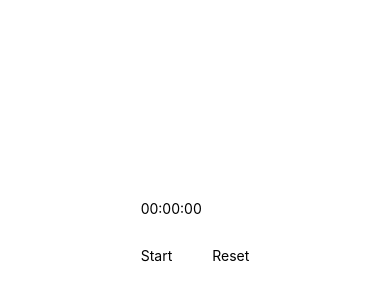
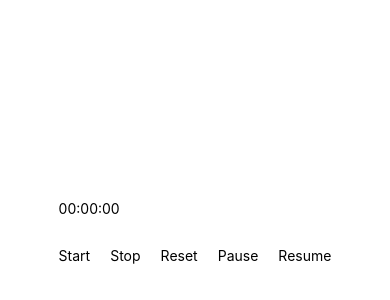
Before and after one commit to Shopify/eng-intern-assessment-react-native, a React Native app: screen / in a window 390 px wide. Shown: the part 190-490 px from the top of the page. Built offline with nearby package versions, Linux system fonts and the light colour scheme.

Commit message:
Added more buttons

```diff
--- a/src/StopWatch.tsx
+++ b/src/StopWatch.tsx
@@ -1,5 +1,7 @@
 import { useEffect, useRef, useState } from 'react';
 import { Pressable, Text, View } from 'react-native';
+
+type Status = 'initial' | 'started' | 'paused' | 'stopped' | 'reset'
 
 export default function StopWatch() {
 
@@ -7,15 +9,14 @@ export default function StopWatch() {
   const startTime = useRef<number>(0); // to keep track of the start time
 
   const [elapsedPausedTime, setElapsedPausedTime] = useState<number>(0); // to keep track of the elapsed time while stopped
-  const [isCounting, setIsCounting] = useState<boolean>(false)
   const [displayTime, setDisplayTime] = useState("00:00:00")
+  const [status, setStatus] = useState<Status>('initial')
 
   const startInterval = () => {
     startTime.current = new Date().getTime() - elapsedPausedTime;
 
     function updateStopwatch() {
       setDisplayTime(getDisplayTime())
-      !isCounting && setIsCounting(true);
     }
     stopwatchInterval.current = setInterval(updateStopwatch, 1000);
   }
@@ -42,41 +43,53 @@ export default function StopWatch() {
   }
 
 
+  const isNotCounting = () => {
+    return status === 'stopped' || status === 'reset' || status === 'initial'
+  }
+
   const start = () => {
     startInterval()
+    setStatus('started');
     console.log('Started')
   }
   const stop = () => {
     clearInterval(stopwatchInterval.current)
+    setElapsedPausedTime(0)
+    setStatus('stopped')
+    console.log('Stopped')
+  }
+  const pause = () => {
+    clearInterval(stopwatchInterval.current)
     setElapsedPausedTime(new Date().getTime() - startTime.current)
-    setIsCounting(false)
-    console.log('Stopped')
+    setStatus('paused')
+    console.log('Paused')
   }
   const reset = () => {
     clearInterval(stopwatchInterval.current)
     setElapsedPausedTime(0)
-    setIsCounting(false)
     setDisplayTime("00:00:00")
+    setStatus('reset')
     console.log('Reset')
-  }
-
-  const startOrStop = () => {
-    if (isCounting) {
-      stop()
-    } else {
-      start()
-    }
   }
 
   return (
     <View>
-      <Text>{displayTime}</Text>
-      <View style={{ justifyContent: 'space-between', alignItems: 'center', flexDirection: 'row', columnGap: 40, marginTop: 30 }}>
-        <Pressable onPress={startOrStop}>
-          <Text>{!isCounting ? 'Start' : 'Stop'}</Text>
+      <Text>{status != 'stopped' && displayTime}</Text>
+      <View style={{ justifyContent: 'space-between', alignItems: 'center', flexDirection: 'row', columnGap: 20, marginTop: 30 }}>
+        <Pressable onPress={start}>
+          <Text>Start</Text>
+        </Pressable>
+        <Pressable onPress={stop}>
+          <Text>Stop</Text>
         </Pressable>
         <Pressable onPress={reset}>
           <Text>Reset</Text>
+        </Pressable>
+        <Pressable onPress={pause}>
+          <Text>Pause</Text>
+        </Pressable>
+        <Pressable onPress={start}>
+          <Text>Resume</Text>
         </Pressable>
       </View>
     </View>
```
